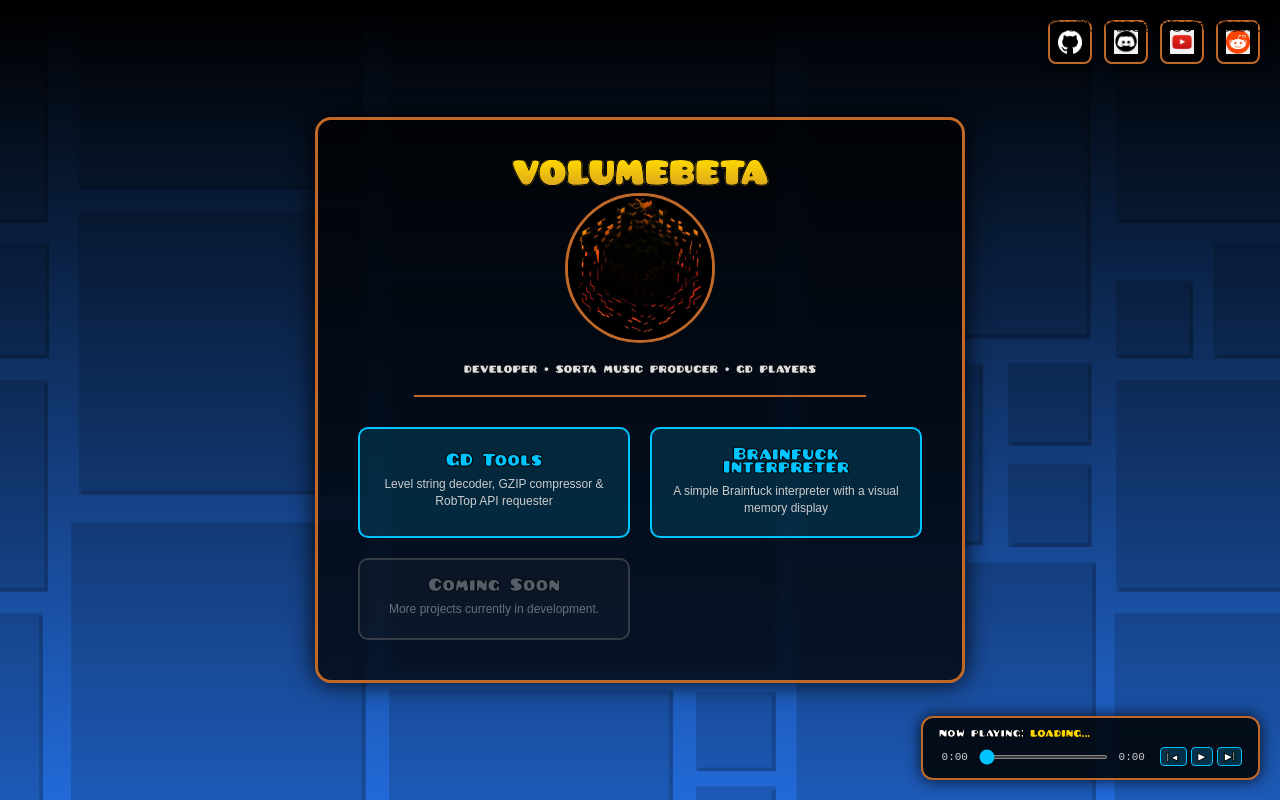
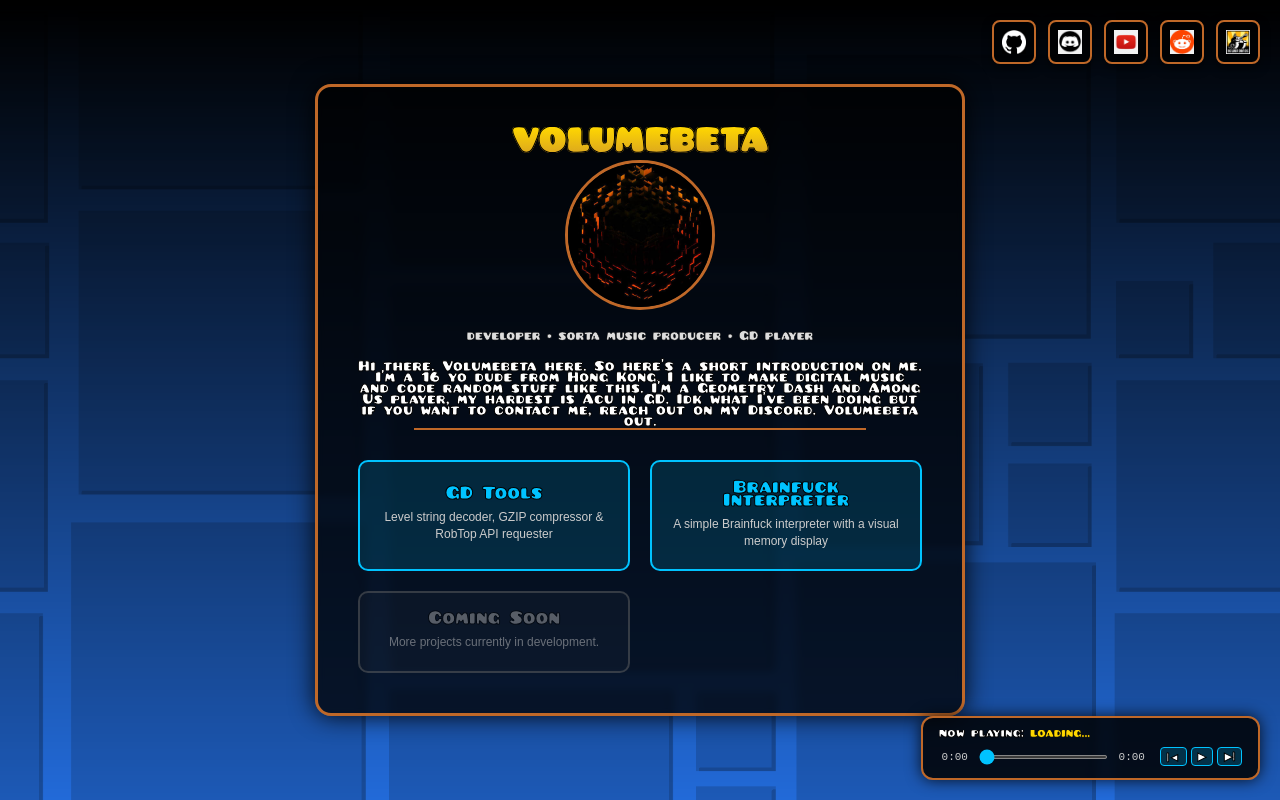
Before and after one commit to minecraftVolumeBeta/volume-beta.github.io, a website: page index.html in a window 1280 px wide. Drawn offline with Linux system fonts and the light colour scheme; a script that the page names is missing.

Commit message:
added link to newgrounds

```diff
--- a/index.html
+++ b/index.html
@@ -12,10 +12,11 @@
 
     <header class="top-nav">
         <div class="social-links">
-            <a href="https://github.com/minecraftVolumeBeta" target="_blank" class="social-btn github">GitHub</a>
-            <a href="https://discord.com/users/965461616969777162" target="_blank" class="social-btn discord">Discord</a>
-            <a href="https://www.youtube.com/@minecraft_volume_beta.mp3" target="_blank" class="social-btn youtube">YouTube</a>
-            <a href="https://www.reddit.com/u/amongus10011/" target="_blank" class="social-btn reddit">Reddit</a>
+            <a href="https://github.com/minecraftVolumeBeta" target="_blank" class="social-btn github"></a>
+            <a href="https://discord.com/users/965461616969777162" target="_blank" class="social-btn discord"></a>
+            <a href="https://www.youtube.com/@minecraft_volume_beta.mp3" target="_blank" class="social-btn youtube"></a>
+            <a href="https://www.reddit.com/u/amongus10011/" target="_blank" class="social-btn reddit"></a>
+            <a href="https://volumebetamp3.newgrounds.com" target="_blank" class="social-btn newgrounds"></a>
         </div>
     </header>
 
@@ -23,7 +24,14 @@
         <section class="profile-card">
             <h1 class="golden-text">volumebeta</h1>
             <img src="assets/volumebeta.jpg" alt="Profile Picture" class="profile-pic">
-            <p class="subtitle">developer • sorta music producer • gd players</p>
+            <p class="subtitle">developer • sorta music producer • GD player</p>
+            <p>
+                Hi there. Volumebeta here. So here's a short introduction on me.
+                I'm a 16 yo dude from Hong Kong. I like to make digital music and code random stuff like this.
+                I'm a Geometry Dash and Among Us player, my hardest is Acu in GD.
+                Idk what I've been doing but if you want to contact me, reach out on my Discord.
+                Volumebeta out.
+            </p>
             <hr class="divider">
 
             <div class="tools-grid">
@@ -48,7 +56,6 @@
         <div class="song-info">
             Now playing: <span id="songTitle">Loading...</span>
         </div>
-        <!-- Hidden SoundCloud Widget iFrame -->
         <iframe id="scWidget" width="100%" height="166" scrolling="no" frameborder="no" allow="autoplay; encrypted-media" src="https://w.soundcloud.com/player/?url=https%3A//api.soundcloud.com/tracks/293&color=%23ff5500&auto_play=false&hide_related=true&show_comments=false&show_user=false&show_reposts=false&show_teaser=false" style="display:none;"></iframe>
 
         <div class="player-controls">
--- a/style.css
+++ b/style.css
@@ -85,6 +85,10 @@ body {
 
 .social-btn.reddit {
     background-image: url("assets/reddit.jpg")
+}
+
+.social-btn.newgrounds {
+    background-image: url("assets/newgrounds.png")
 }
 
 .social-btn:hover {
```
Also changed, not shown: assets/newgrounds.png (added).
